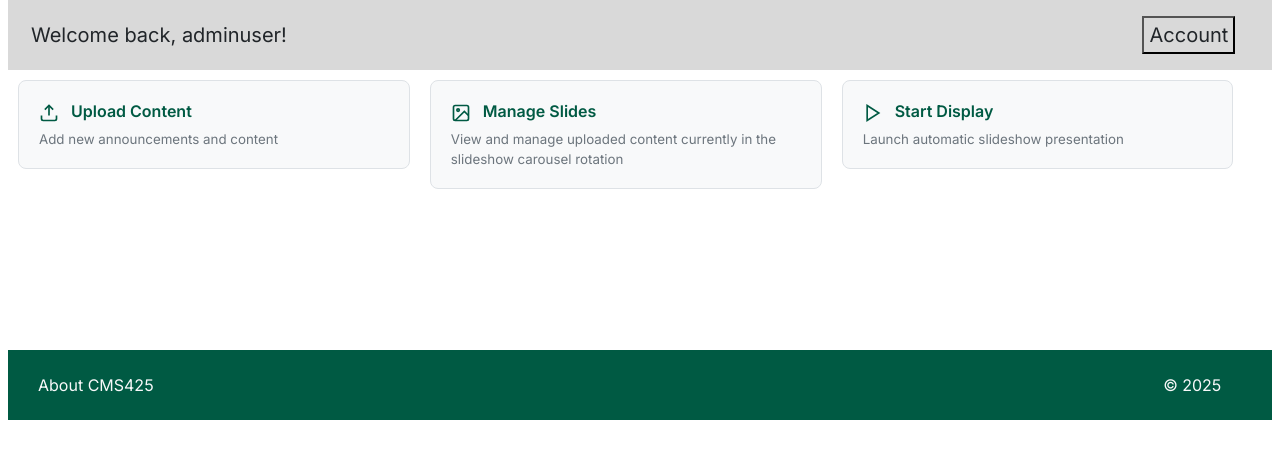
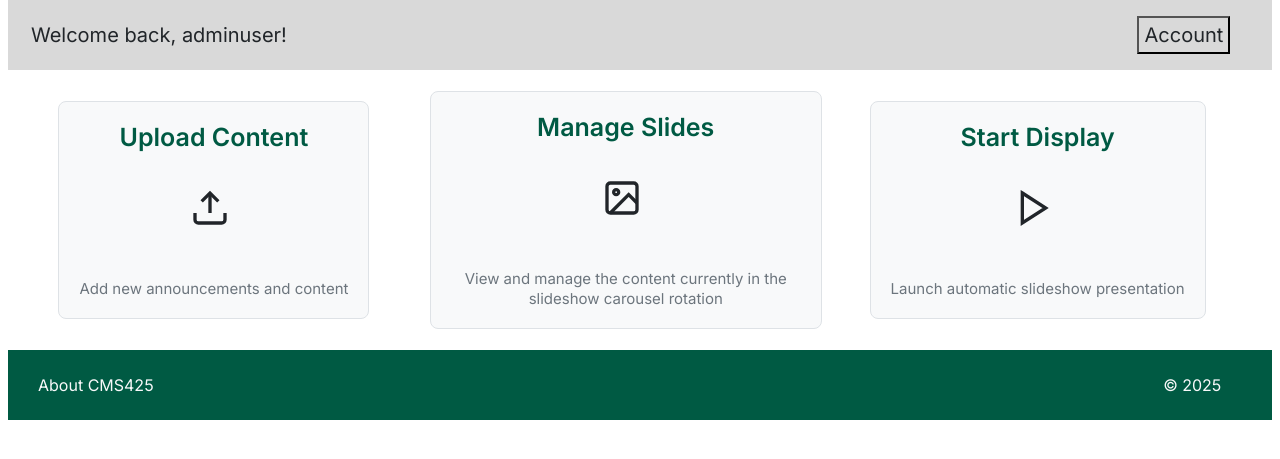
Before and after one commit to tveneto1/dida425cmsproject, a Django app: page / in a window 1280 px wide. Shown: the part 238-697 px from the top of the page. Run offline with Django 5.2, Linux system fonts and the light colour scheme; a user stored in the database is signed in.

Commit message:
updated home.html css

```diff
--- a/templates/home.html
+++ b/templates/home.html
@@ -32,7 +32,7 @@
   .dropdown {
     display: inline-block;
     position: relative;
-    left: 870px;
+    right: -865px;
   }
 
   .menu {
@@ -71,7 +71,8 @@
     float: left;
     width: 31%;
     padding: 10px;
-    justify-content: center;
+    display: grid;
+    place-items: center;
     height: 260px;
   }
 
@@ -117,44 +118,62 @@
   </div>
 </div>
 
-<div class="row" style="font-family: 'Inter', -apple-system, BlinkMacSystemFont, 'Segoe UI', Roboto, sans-serif;">
+<div class="row" style="font-family: 'Inter', -apple-system, BlinkMacSystemFont, 'Segoe UI', Roboto, sans-serif; text-align: center;">
   <div class="column">
     <a href="{% url 'go_to_post' %}" style="display: block; padding: 20px; background: #f8f9fa; border: 1px solid #dee2e6; border-radius: 8px; text-decoration: none; color: #212529; transition: all 0.2s;" onmouseover="this.style.background='#e8f5f1'; this.style.borderColor='#005A43';" onmouseout="this.style.background='#f8f9fa'; this.style.borderColor='#dee2e6';">
-      <strong style="display: block; margin-bottom: 5px; color: #005A43; font-weight: 600;">
-        <svg width="20" height="20" viewBox="0 0 24 24" fill="none" stroke="currentColor" stroke-width="2" style="vertical-align: middle; margin-right: 8px;">
+      <strong style="display: block; margin-bottom: 5px; color: #005A43; font-weight: 600; font-size: 25px;">
+        Upload Content
+      </strong>
+      <br>
+      <br>
+      <svg width="20" height="20" viewBox="0 0 24 24" fill="none" stroke="currentColor" stroke-width="2" transform="scale(2)" style="vertical-align: middle; margin-right: 8px;">
           <path d="M21 15v4a2 2 0 0 1-2 2H5a2 2 0 0 1-2-2v-4"></path>
           <polyline points="17 8 12 3 7 8"></polyline>
           <line x1="12" y1="3" x2="12" y2="15"></line>
-        </svg>
-        Upload Content
-      </strong>
-      <small style="color: #6c757d; font-weight: 400;">Add new announcements and content </small>
+      </svg>
+      <br>
+      <br>
+      <br>
+      <br>
+      <small style="color: #6c757d; font-weight: 400; font-size: 15px;">Add new announcements and content </small>
     </a>
   </div>
 
   <div class="column">
     <a href="{% url 'all_images' %}" style="display: block; padding: 20px; background: #f8f9fa; border: 1px solid #dee2e6; border-radius: 8px; text-decoration: none; color: #212529; transition: all 0.2s;" onmouseover="this.style.background='#e8f5f1'; this.style.borderColor='#005A43';" onmouseout="this.style.background='#f8f9fa'; this.style.borderColor='#dee2e6';">
-      <strong style="display: block; margin-bottom: 5px; color: #005A43; font-weight: 600;">
-        <svg width="20" height="20" viewBox="0 0 24 24" fill="none" stroke="currentColor" stroke-width="2" style="vertical-align: middle; margin-right: 8px;">
+      <strong style="display: block; margin-bottom: 5px; color: #005A43; font-weight: 600; font-size: 25px;">
+        Manage Slides
+      </strong>
+      <br>
+      <br>
+      <svg width="20" height="20" viewBox="0 0 24 24" fill="none" stroke="currentColor" stroke-width="2" transform="scale(2)" style="vertical-align: middle; margin-right: 8px;">
           <rect x="3" y="3" width="18" height="18" rx="2" ry="2"></rect>
           <circle cx="8.5" cy="8.5" r="1.5"></circle>
           <polyline points="21 15 16 10 5 21"></polyline>
-        </svg>
-        Manage Slides
-      </strong>
-      <small style="color: #6c757d; font-weight: 400;">View and manage uploaded content currently in the slideshow carousel rotation </small>
+      </svg>
+      <br>
+      <br>
+      <br>
+      <br>
+      <small style="color: #6c757d; font-weight: 400; font-size: 15px;">View and manage the content currently in the slideshow carousel rotation </small>
     </a>
   </div>
 
   <div class="column">
     <a href="{% url 'slidedisplay' %}" style="display: block; padding: 20px; background: #f8f9fa; border: 1px solid #dee2e6; border-radius: 8px; text-decoration: none; color: #212529; transition: all 0.2s;" onmouseover="this.style.background='#e8f5f1'; this.style.borderColor='#005A43';" onmouseout="this.style.background='#f8f9fa'; this.style.borderColor='#dee2e6';">
-      <strong style="display: block; margin-bottom: 5px; color: #005A43; font-weight: 600;">
-        <svg width="20" height="20" viewBox="0 0 24 24" fill="none" stroke="currentColor" stroke-width="2" style="vertical-align: middle; margin-right: 8px;">
-          <polygon points="5 3 19 12 5 21 5 3"></polygon>
-        </svg>
+      <strong style="display: block; margin-bottom: 5px; color: #005A43; font-weight: 600; font-size: 25px;">
         Start Display
       </strong>
-      <small style="color: #6c757d; font-weight: 400;">Launch automatic slideshow presentation</small>
+      <br>
+      <br>
+      <svg width="20" height="20" viewBox="0 0 24 24" fill="none" stroke="currentColor" stroke-width="2" transform="scale(2)" style="vertical-align: middle; margin-right: 8px;">
+          <polygon points="5 3 19 12 5 21 5 3"></polygon>
+      </svg>
+      <br>
+      <br>
+      <br>
+      <br>
+      <small style="color: #6c757d; font-weight: 400; font-size: 15px;">Launch automatic slideshow presentation</small>
     </a>
   </div>
 </div>
--- a/templates/post.html
+++ b/templates/post.html
@@ -140,7 +140,7 @@
         </form>
 
         <div class="links">
-            <a href="{% url 'all_images' %}">View All Images</a> |
+            <a href="{% url 'all_images' %}">Manage Slides</a> |
             <a href="{% url 'home' %}">Home</a>
         </div>
     </div>
```
Also changed, not shown: db.sqlite3.
